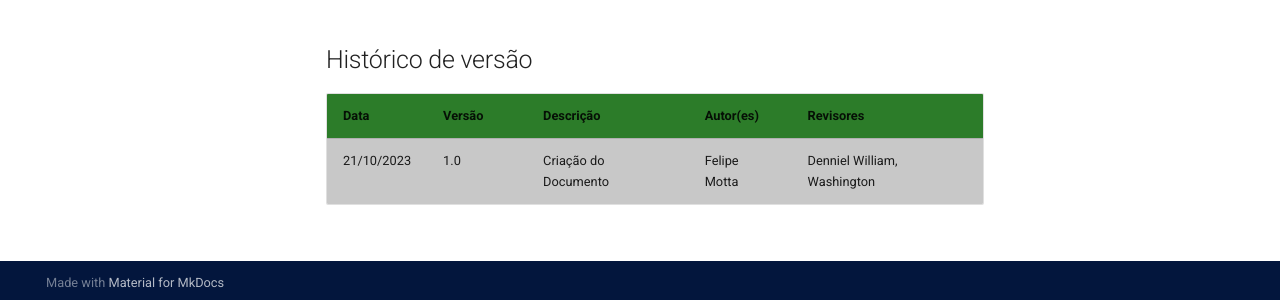
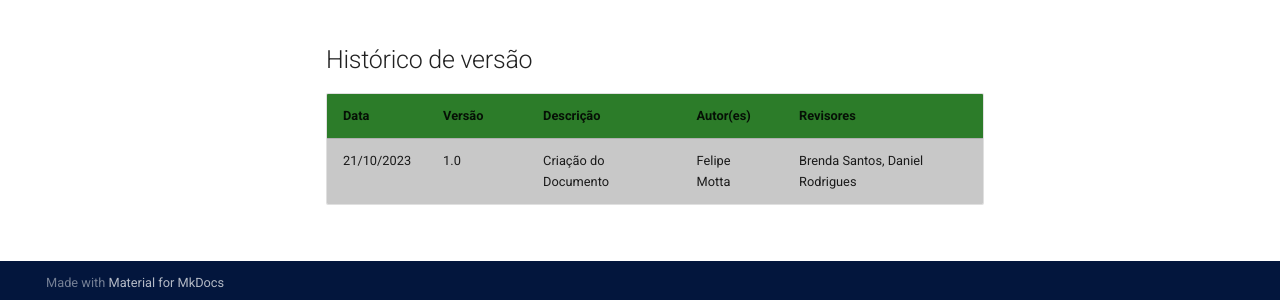
Before and after one commit to fga-eps-mds/2023-2-CAPJu-Doc, an MkDocs documentation site: the page built from docs/relatorios/semana2/semana2.md, in a window 1280 px wide and 1106 px high. Shown: the part 801-1101 px from the top of the window. Built offline with MkDocs 1.6.1 and Material for MkDocs 9.7.7, drawn with Linux system fonts in a browser that asks for light colours.

Commit message:
arrumando reviewers semana2.md

```diff
--- a/docs/relatorios/semana2/semana2.md
+++ b/docs/relatorios/semana2/semana2.md
@@ -24,4 +24,4 @@
     ## Histórico de versão
 | Data | Versão | Descrição | Autor(es) | Revisores |
 | ---- | ---- | ---- | ---- | ---- |
-| 21/10/2023 | 1.0 | Criação do Documento | Felipe Motta | Denniel William, Washington |
+| 21/10/2023 | 1.0 | Criação do Documento | Felipe Motta | Brenda Santos, Daniel Rodrigues |
```
